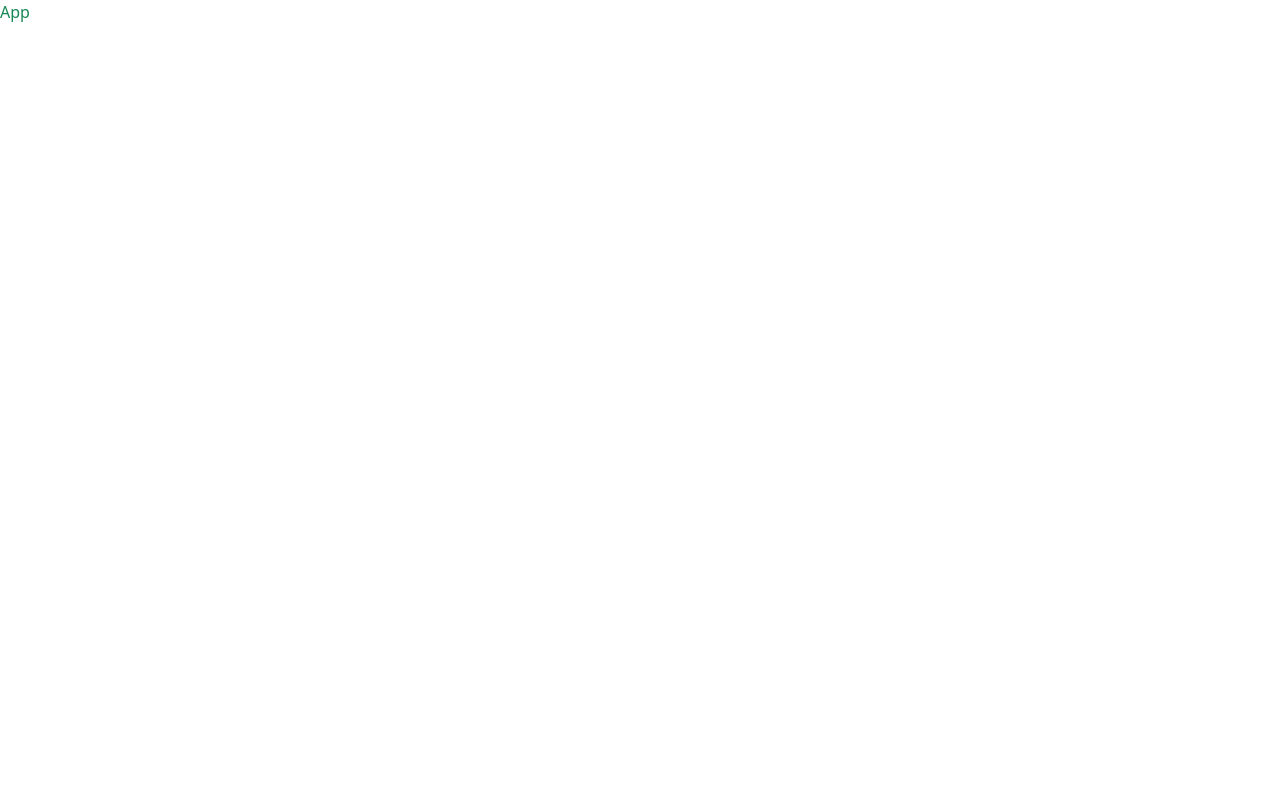
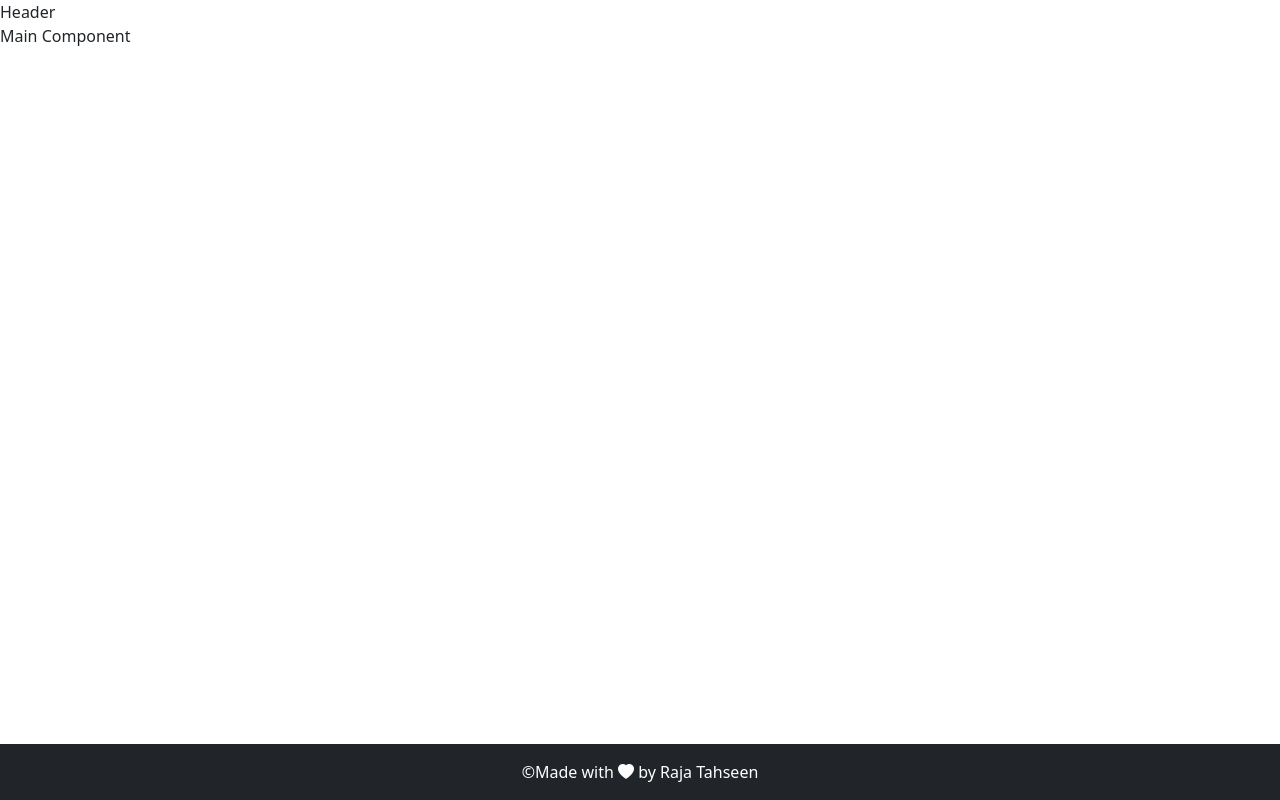
Before and after one commit to Raja-Tahseen/10.redmango, a React (Vite) app in the folder redmango/: page / in a window 1280 px wide. Built offline with nearby package versions, Linux system fonts and the light colour scheme.

Commit message:
217 - Add Header and Footer Component (Pages and Components folder, Also index.ts file for folder imports/exports)

```diff
--- /dev/null
+++ b/redmango/src/Components/Layout/Footer.tsx
@@ -0,0 +1,11 @@
+import React from "react";
+
+function Footer() {
+  return (
+    <div className="footer fixed-bottom text-center p-3 bg-dark text-white">
+      &copy;Made with <i className="bi bi-heart-fill"></i> by Raja Tahseen
+    </div>
+  );
+}
+
+export default Footer;
--- /dev/null
+++ b/redmango/src/Components/Layout/Header.tsx
@@ -0,0 +1,9 @@
+import React from 'react'
+
+function Header() {
+  return (
+    <div>Header</div>
+  )
+}
+
+export default Header
--- /dev/null
+++ b/redmango/src/Components/Layout/index.ts
@@ -0,0 +1,4 @@
+import Header from "./Header";
+import Footer from "./Footer";
+
+export {Header,Footer}
--- a/redmango/src/Container/App.tsx
+++ b/redmango/src/Container/App.tsx
@@ -1,11 +1,14 @@
-import React from 'react';
+import React from "react";
+import { Header, Footer } from "../Components/Layout";
 
 
 function App() {
 
   return (
-      <div className='text-success'>
-        App
+      <div>
+        <Header />
+        Main Component
+        <Footer />
       </div>
   )
 }
```
